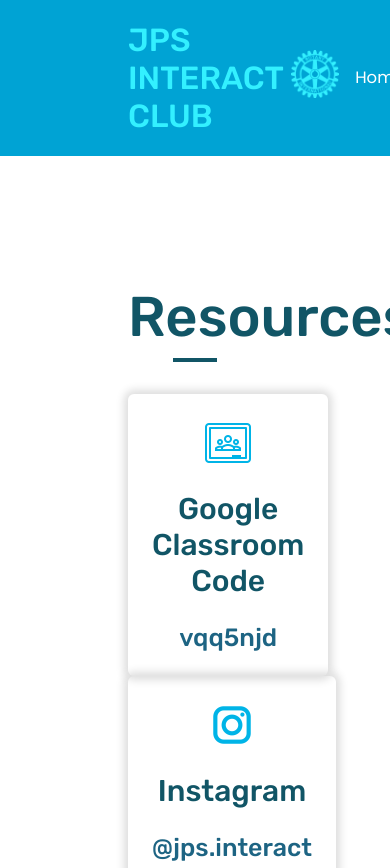
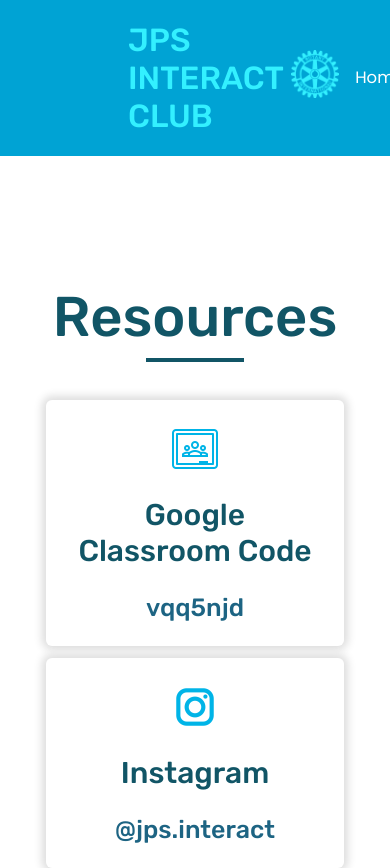
Before and after one commit to def-SpaceWar/jps-interact-website, a SvelteKit app: page /resources in a window 390 px wide. Shown: the top 868 px of the page. Built offline with nearby package versions, Linux system fonts and the light colour scheme.

Commit message:
enabled more prerendering and a tiny bit of responsiveness; and we need more TODOs

```diff
--- a/src/routes/+page.ts
+++ b/src/routes/+page.ts
@@ -1,3 +1,3 @@
 // since there's no dynamic data here, we can prerender
 // it so that it gets served as a static asset in production
-export const prerender = false;
+export const prerender = true;
--- a/src/routes/about/+page.svelte
+++ b/src/routes/about/+page.svelte
@@ -1,14 +1,13 @@
+<script lang="ts">
+	import { fade } from 'svelte/transition';
+	import inView from '../inView.js';
+	let animated = false;
+</script>
+
 <svelte:head>
 	<title>About - JPS Interact Club</title>
 	<meta name="description" content="Learn more about the JPS Interact Club" />
 </svelte:head>
-<script lang="ts">
-	import { fade } from 'svelte/transition';
-	import inView from '../inView.js';
-	let animated = false;
-	let animated1 = false;
-	$: animated;
-</script>
 <h1 class="title">ABOUT US</h1>
 <hr />
 <div class="container">
@@ -47,9 +46,12 @@
 >
 	<h1>Our Board Team</h1>
 	{#if animated}
-		<div transition:fade={{
-			duration: 500
-		}} class="board-members-container">
+		<div
+			transition:fade={{
+				duration: 500
+			}}
+			class="board-members-container"
+		>
 			<div class="board-member">
 				<img src="hero-banner.png" />
 				<h1>Person Name</h1>
@@ -90,8 +92,9 @@
 		border: 2px solid var(--foreground);
 		width: 30%;
 	}
+
 	.container {
-		padding: 0rem 8rem 8rem 8rem;
+		padding: 0rem 20% 8rem 20%;
 	}
 
 	.container p {
@@ -114,6 +117,7 @@
 		color: var(--background);
 		padding: 6rem 8rem 6rem 8rem;
 	}
+
 	.board h1 {
 		padding: 0;
 		margin: 0;
@@ -135,6 +139,7 @@
 		border-radius: 10px;
 		border: 5px double var(--secondary-bg);
 	}
+
 	.board-member img {
 		width: 200px;
 		height: 200px;
@@ -148,6 +153,7 @@
 		padding: 0;
 		font-size: 23px;
 	}
+
 	.board-member h5 {
 		margin: 0;
 		margin-top: 0.1rem;
--- a/src/routes/about/+page.ts
+++ b/src/routes/about/+page.ts
@@ -1,9 +1,9 @@
-import { dev } from '$app/environment';
+// import { dev } from '$app/environment';
 
 // we don't need any JS on this page, though we'll load
 // it in dev so that we get hot module replacement
-export const csr = dev;
+// export const csr = dev;
 
 // since there's no dynamic data here, we can prerender
 // it so that it gets served as a static asset in production
-export const prerender = false;
+export const prerender = true;
--- a/src/routes/events/+page.ts
+++ b/src/routes/events/+page.ts
@@ -6,4 +6,4 @@
 
 // since there's no dynamic data here, we can prerender
 // it so that it gets served as a static asset in production
-export const prerender = false;
+export const prerender = true;
--- a/src/routes/hours/+page.svelte
+++ b/src/routes/hours/+page.svelte
@@ -39,8 +39,9 @@
 	}
 
 	.container {
-		padding: 4rem 8rem 5rem 8rem;
+		padding: 4rem 10% 5rem 10%;
 	}
+
 	.title {
 		padding: 0;
 		margin: 0;
@@ -48,6 +49,7 @@
 		text-align: center;
 		font-family: 'Rubik', sans-serif;
 	}
+
 	#hours {
 		font-family: Arial, Helvetica, sans-serif;
 		border-collapse: collapse;
--- a/src/routes/hours/+page.ts
+++ b/src/routes/hours/+page.ts
@@ -6,4 +6,4 @@
 
 // since there's no dynamic data here, we can prerender
 // it so that it gets served as a static asset in production
-export const prerender = false;
+export const prerender = true;
--- a/src/routes/resources/+page.svelte
+++ b/src/routes/resources/+page.svelte
@@ -54,8 +54,9 @@
 	}
 
 	.container {
-		padding: 8rem 8rem 9rem 8rem;
+		padding: 8rem 10% 9rem 10%;
 	}
+
 	.title {
 		padding: 0;
 		margin: 0;
@@ -65,14 +66,17 @@
 	}
 
 	.flex {
+        width: 100%;
 		display: flex;
-		justify-content: space-between;
+		justify-content: center;
+        align-items: center;
 		flex-wrap: wrap;
 	}
 
 	.card {
 		box-shadow: 0px 0px 8px 4px var(--secondary-bg);
 		padding: 1.5rem;
+        margin: 2%;
 		width: 250px;
 		border-radius: 6px;
 		text-align: center;
--- a/src/routes/resources/+page.ts
+++ b/src/routes/resources/+page.ts
@@ -6,4 +6,4 @@
 
 // since there's no dynamic data here, we can prerender
 // it so that it gets served as a static asset in production
-export const prerender = false;
+export const prerender = true;
```
Also changed, not shown: src/routes/events/+page.svelte (+6 -3 lines), 1 other file (tests, documents, lock files or other folders).
